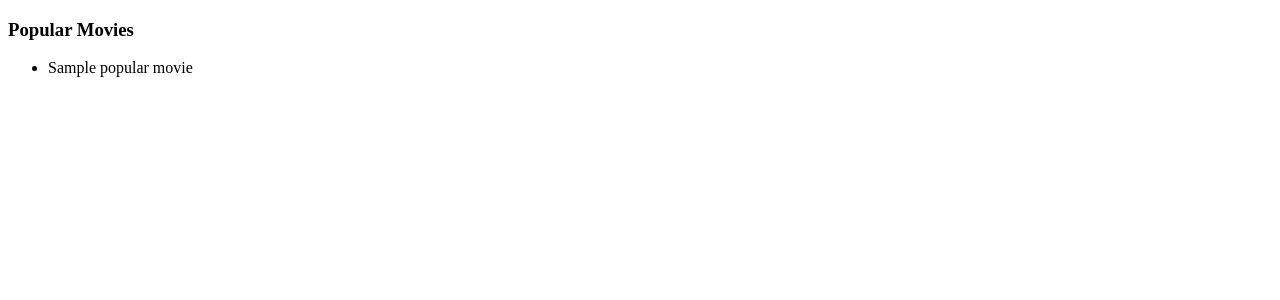
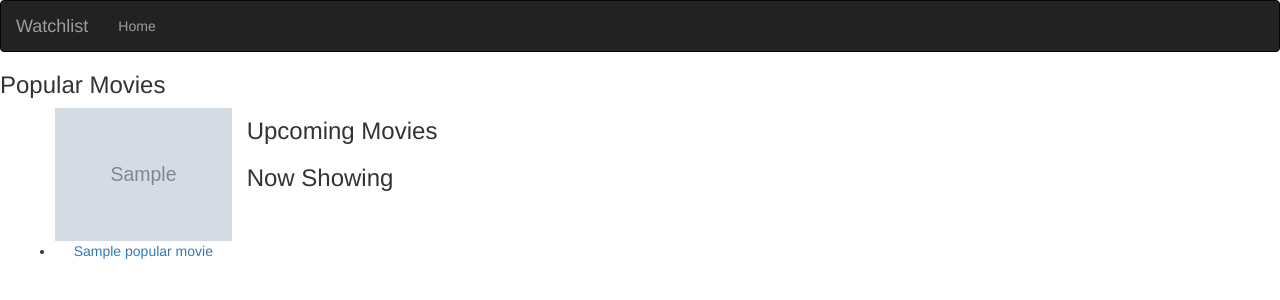
Before and after one commit to kepha-okari/watchlist, a Flask app: template app/templates/index.html in a window 1280 px wide. Shown: the top 300 px of the page. Run offline with Flask 2, Linux system fonts and the light colour scheme; the template is opened without the code that fills it: most values are stand-ins (such as "Sample title", 1, 10 or a date in 2020); grey boxes marked "Sample" are stand-in pictures; some libraries are stand-ins or nearby versions.

Commit message:
added flask bootstrap and macro files template

```diff
--- a/app/__init__.py
+++ b/app/__init__.py
@@ -1,11 +1,15 @@
 from flask import Flask
 from .config import DevConfig
+from flask_bootstrap import Bootstrap
 #initialize application
 app = Flask(__name__, instance_relative_config = True)
 
 #setting up configuration
 app.config.from_object(DevConfig)
 app.config.from_pyfile('config.py')
+# Initializing Flask Extensions
+bootstrap = Bootstrap(app)
+
 
 from app import views
 #allows for views creation
--- a/app/models/movie_test.py
+++ b/app/models/movie_test.py
@@ -1,5 +1,5 @@
 import unittest
-from .models import movies
+from .models import movie
 
 Movie = movie.Movie
 
--- /dev/null
+++ b/app/templates/base.html
@@ -0,0 +1,9 @@
+
+{% extends 'bootstrap/base.html' %}
+
+
+<!-- navbar block -->
+
+{% block navbar %}
+  {% include 'navbar.html' %}
+{% endblock %}
--- /dev/null
+++ b/app/templates/fourOwfour.html
@@ -0,0 +1,5 @@
+{% extends 'base.html'%}
+
+{% block content %}
+   <h1>WHOOOPS we can't find that page</h1>
+{% endblock %}
--- a/app/templates/index.html
+++ b/app/templates/index.html
@@ -1,4 +1,16 @@
 <!DOCTYPE html>
+
+{% extends 'base.html'%}
+{% import 'macros.html' as macro%}
+
+<!-- Styles block -->
+
+{% block styles%}
+    {{ super() }}
+    <link rel="stylesheet" href="{{url_for('static',filename='css/index.css')}}">
+{% endblock %}
+<!-- Content block -->
+
 <html>
     <head>
         <meta charset="utf-8">
@@ -9,13 +21,32 @@
         {% endif %}
     </head>
     <body>
-        <!-- Popular movie section  -->
+      <!-- Popular movie section-->
+      <!-- Popular movie -->
+
+      <!-- Content block -->
+        {% block content %}
+
+        <!-- Popular movie -->
         <h3> Popular Movies</h3>
-         <ul>
-            {% for popular_movie in popular %}
-                <li>{{ popular_movie.title}}</li>
-            {% endfor %}
+        <ul>
+            {{ macro.displayMovieList(popular)}}
         </ul>
+        <!-- Upcoming movie  -->
+        <h3> Upcoming Movies </h3>
+        <ul>
+            {{ macro.displayMovieList(upcoming)}}
+        </ul>
+        <!-- Now showing movie -->
+        <h3>Now Showing</h3>
+        <ul>
+            {{ macro.displayMovieList(now_showing)}}
+        </ul>
+
+
+        {% endblock%}
+
+
       </body>
 
 </html>
--- /dev/null
+++ b/app/templates/macros.html
@@ -0,0 +1,13 @@
+{% macro displayMovieList(movie_list) %}
+
+    {% for movie in movie_list %}
+      <div class="col-xs-12 col-sm-4 col-md-2 col-lg-2 movie-card">
+           <img src="{{ movie.poster }}" alt="{{ movie.title }} poster" class="img-responsive">
+           <li class="text-center">
+                  <a href="/movie/{{movie.id}}">
+                   {{ movie.title|truncate(10)}}</a>
+           </li>
+       </div>
+    {% endfor %}
+
+{% endmacro %}
--- /dev/null
+++ b/app/templates/navbar.html
@@ -0,0 +1,20 @@
+
+
+<div class="navbar navbar-inverse" role="navigation">
+    <div class="container-fluid">
+        <div class="navbar-header">
+            <button type="button" class="navbar-toggle" data-toggle="collapse" data-target=".navbar-collapse">
+              <span class="sr-only">Toggle navigation</span>
+              <span class="icon-bar"></span>
+              <span class="icon-bar"></span>
+              <span class="icon-bar"></span>
+            </button>
+            <a class="navbar-brand" href="/"> Watchlist </a>
+        </div>
+        <div class="navbar-collapse collapse">
+            <ul class="nav navbar-nav">
+                <li><a href="/">Home</a></li>
+        </div>
+
+    </div>
+</div>
--- a/virtual/pyvenv.cfg
+++ b/virtual/pyvenv.cfg
@@ -1,3 +1,3 @@
-home = /usr/bin
+home = /home/rkepha/Documents/core-projects/watchlist/virtual/bin
 include-system-site-packages = false
 version = 3.6.3
```
Also changed, not shown: app/error.py (+9 -0 lines), app/requests.py (renamed from app/request.py, +20 -0 lines), app/templates/movie.html (+22 -1 lines), app/views.py (+20 -7 lines), app/static/css/index.css (added), 1 other file.
